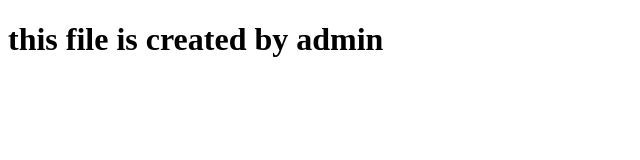
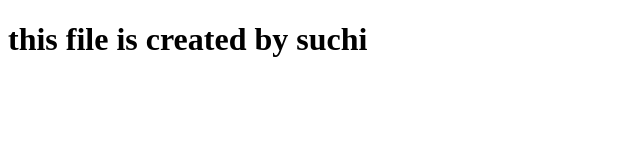
Before and after one commit to MernNasa/gitpractice, a plain HTML site: page index.html in a window 1280 px wide. Shown: the full height of the page, 0-640 px from the left. Drawn offline with Linux system fonts and the light colour scheme.

Commit message:
suchi line

```diff
--- a/index.html
+++ b/index.html
@@ -6,6 +6,6 @@
     <title>Document</title>
 </head>
 <body>
-    <h1>this file is created by admin</h1>
+    <h1>this file is created by suchi</h1>
 </body>
 </html>
```
